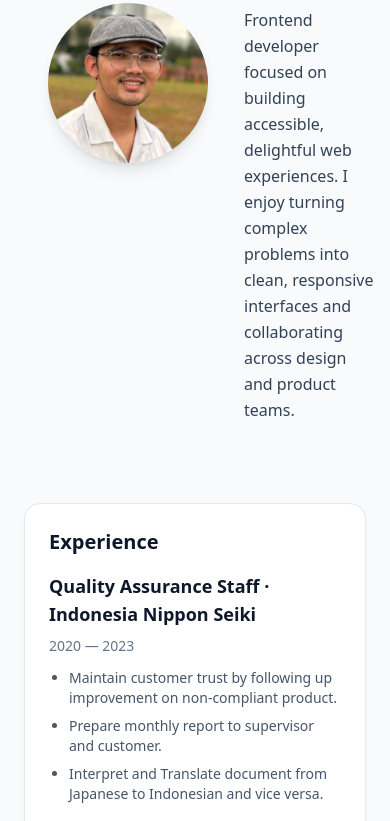
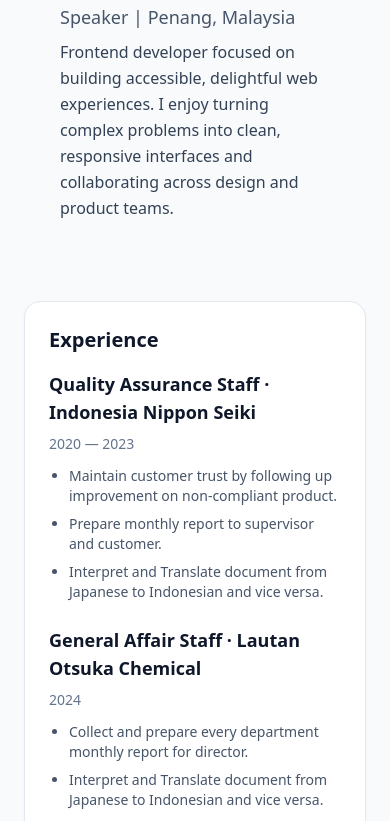
Before and after one commit to frizaldi06/curriculum-vitae, a plain HTML site: page index.html in a window 390 px wide. Shown: the part 405-1226 px from the top of the page. Drawn offline with nearby package versions, Linux system fonts and the light colour scheme.

Commit message:
Fix formatting and structure in index.html
flex flex-col md:flex-row — Changed from flex md:flex-col to flex-col md:flex-row. This makes it:

Stack vertically (column) on mobile by default
Switch to horizontal (row) on medium screens and up
Removed col-span-2 — This class doesn't do anything without a grid layout, so it can be removed

Removed duplicate md:text-left — The text is already left-aligned by default

```diff
--- a/index.html
+++ b/index.html
@@ -27,7 +27,7 @@
       <section class="mt-6 flex-auto text-center">
         <p class="text-lg uppercase tracking-[0.5em] text-slate-500">Curriculum Vitae</p>
       </section>
-      <section class="flex md:flex-col items-center gap-6 p-6">
+      <section class="flex flex-col md:flex-row items-center gap-6 p-6">
         <div class="flex-none w-40 h-40">
            <img
             class=" object-cover rounded-full shadow-lg"
@@ -35,7 +35,7 @@
             alt="Febrian Rizaldi headshot"
           />
         </div>
-        <div class="text-left md:text-left col-span-2 p-3">
+        <div class="text-left p-3">
           <h1 class="mt-3 text-4xl font-bold tracking-tight">Febrian Rizaldi</h1>
           <p class="mt-2 text-lg text-slate-600">Frontend Developer · Japanese Speaker | Penang, Malaysia</p>
           <p class="mt-2 mb-3 text-base leading-relaxed text-slate-700">
```
